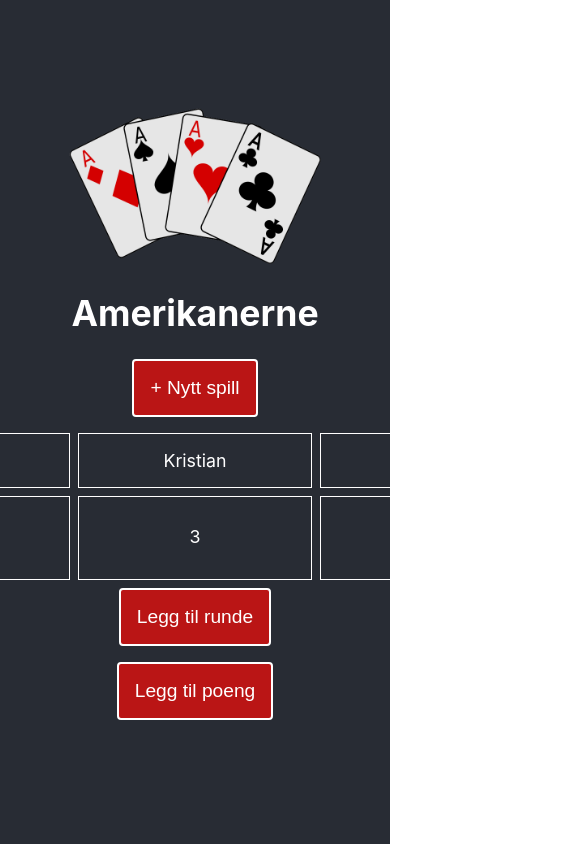
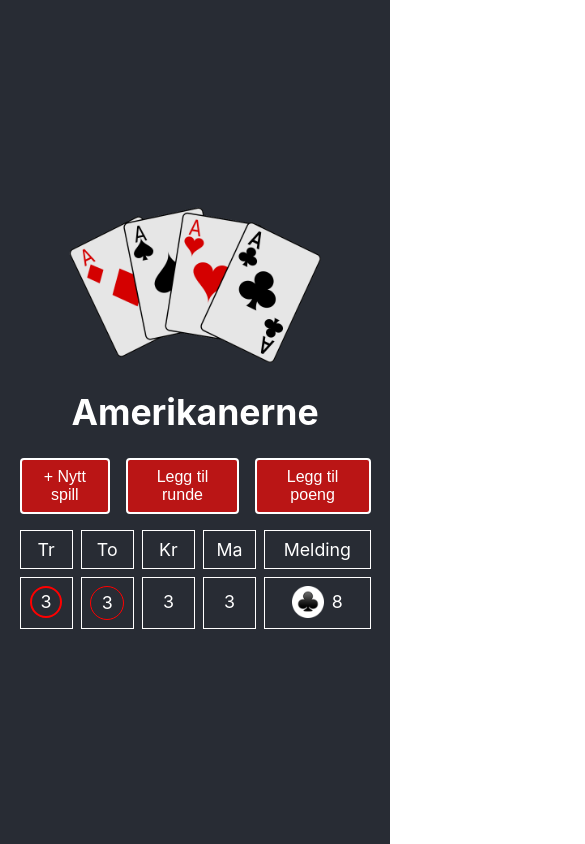
Before and after one commit to mathilwa/amerikanerne, a React (Create React App) app: page / in a window 390 px wide. Shown: the top 844 px of the page, 585 px wide, since content can reach past the window. Built offline with nearby package versions, Linux system fonts and the light colour scheme.

Commit message:
Litt mobilstyling

```diff
--- a/public/index.html
+++ b/public/index.html
@@ -3,7 +3,7 @@
   <head>
     <meta charset="utf-8" />
     <link rel="icon" href="%PUBLIC_URL%/favicon.ico" />
-    <meta name="viewport" content="width=device-width, initial-scale=1" />
+    <meta name="viewport" content="initial-scale=1.0, width=device-width" key="viewport" />
     <meta name="theme-color" content="#000000" />
     <meta
       name="description"
--- a/src/App.css
+++ b/src/App.css
@@ -15,9 +15,16 @@
     pointer-events: none;
 }
 
+.sideContainer {
+    width: 90%;
+    margin: 0 auto;
+    display: flex;
+    flex-direction: column;
+}
+
 .poengtabell {
     display: grid;
-    grid-template-columns: 2fr 2fr 2fr 2fr 2fr;
+    grid-template-columns: 2fr 2fr 2fr 2fr 4fr;
     min-height: 15px;
     list-style-type: none;
     grid-gap: 0.5rem;
@@ -25,8 +32,7 @@
 
 .poengtabell > * {
     border: 1px solid white;
-    width: 200px;
-    padding: 1rem;
+    padding: 0.5rem;
     margin-bottom: 0.5rem;
 }
 
@@ -82,7 +88,7 @@ input[type='number']::-webkit-inner-spin-button {
 }
 
 .slagIkon {
-    width: 50px;
+    width: 2rem;
 }
 
 .melding {
@@ -116,8 +122,8 @@ h3 {
 
 .knapp {
     -webkit-appearance: none;
-    padding: 1rem;
-    font-size: 1.2rem;
+    padding: 0.5rem;
+    font-size: 1rem;
     box-sizing: border-box;
     background-color: #ba1515;
     color: white;
@@ -142,6 +148,13 @@ h3 {
 
 .knappContainer {
     margin-bottom: 1rem;
+    width: 100%;
+    display: flex;
+    justify-content: flex-end;
+}
+
+.knappContainer > *:not(:last-child) {
+    margin-right: 1rem;
 }
 
 .poengContainer {
@@ -150,8 +163,8 @@ h3 {
 }
 
 .poengContainer > * {
-    width: 3rem;
-    height: 3rem;
+    width: 2rem;
+    height: 2rem;
     display: flex;
     justify-content: center;
     align-items: center;
@@ -182,3 +195,45 @@ h3 {
     padding: 1rem 1.5rem;
     margin-right: 1rem;
 }
+
+.tabellHeaderDesktop {
+    display: none;
+}
+
+@media screen and (min-width: 900px) {
+    .tabellHeaderMobil {
+        display: none;
+    }
+
+    .tabellHeaderDesktop {
+        display: block;
+    }
+
+    .poengContainer > * {
+        width: 3rem;
+        height: 3rem;
+    }
+
+    .poengtabell > * {
+        padding: 1rem;
+    }
+
+    .slagIkon {
+        width: 3rem;
+    }
+
+    .poengtabell {
+        grid-template-columns: 2fr 2fr 2fr 2fr 2fr;
+    }
+
+    .knapp {
+        padding: 1rem;
+        font-size: 1.2rem;
+    }
+}
+
+@media screen and (min-width: 1400px) {
+    .sideContainer {
+        width: 70%;
+    }
+}
--- a/src/App.tsx
+++ b/src/App.tsx
@@ -45,7 +45,7 @@ export const slagIkoner: {
     },
 };
 
-type Spiller = Record<string, string>;
+type Spiller = Record<string, { navn: string; forkortelse: string }>;
 export interface Melding {
     slag: Slag | null;
     antallStikk: number | null;
@@ -55,10 +55,16 @@ export type Poeng = Record<string, number>;
 export type Runder = Record<string, Runde>;
 
 export const spillereData: Spiller = {
-    '1': 'Trond',
-    '2': 'Torunn',
-    '3': 'Kristian',
-    '4': 'Mathilde',
+    '1': {
+        navn: 'Trond',
+        forkortelse: 'Tr',
+    },
+    '2': { navn: 'Torunn', forkortelse: 'To' },
+    '3': { navn: 'Kristian', forkortelse: 'Kr' },
+    '4': {
+        navn: 'Mathilde',
+        forkortelse: 'Ma',
+    },
 };
 
 export interface Runde {
@@ -114,11 +120,18 @@ const App: React.FC = () => {
                 <img src={logo} className="App-logo" alt="logo" />
             </header>
 
+            <div className="sideContainer">
                 <h1>Amerikanerne</h1>
 
                 <div className="knappContainer">
                     <button className="knapp" onClick={() => setVisNyttSpillModal(true)}>
                         + Nytt spill
+                    </button>
+                    <button className="knapp" onClick={() => setVisSettNyRundeModal(true)}>
+                        Legg til runde
+                    </button>
+                    <button className="knapp" onClick={() => setVisGiPoengModal(true)}>
+                        Legg til poeng
                     </button>
                 </div>
                 <NyttSpillModal
@@ -129,12 +142,6 @@ const App: React.FC = () => {
 
                 <SpillTabell spill={spill} />
 
-            <div className="knappContainer">
-                <button className="knapp" onClick={() => setVisSettNyRundeModal(true)}>
-                    Legg til runde
-                </button>
-            </div>
-
                 <NyRundeModal
                     visNyttSpillInput={visSettNyRundeModal}
                     startNyRunde={startNyRunde}
@@ -142,12 +149,6 @@ const App: React.FC = () => {
                     onAvbryt={() => setVisSettNyRundeModal(false)}
                 />
                 {spill.runder && (
-                <>
-                    <div className="knappContainer">
-                        <button className="knapp" onClick={() => setVisGiPoengModal(true)}>
-                            Legg til poeng
-                        </button>
-                    </div>
                     <GiPoengForRundeModal
                         oppdatertRundeMedPoeng={(nyRunde) => {
                             const sisteRundeIndex = spill.runder ? Object.keys(spill.runder).length : 0;
@@ -159,7 +160,6 @@ const App: React.FC = () => {
                         spillerIder={spill.spillerIder}
                         onAvbryt={() => setVisGiPoengModal(false)}
                     />
-                </>
                 )}
 
                 {gamleSpill.length > 0 && (
@@ -170,6 +170,7 @@ const App: React.FC = () => {
                     </div>
                 )}
             </div>
+        </div>
     );
 };
 
--- a/src/GiPoengForRundeModal.tsx
+++ b/src/GiPoengForRundeModal.tsx
@@ -56,8 +56,8 @@ const GiPoengForRundeModal: React.FC<Props> = ({
                 {gjeldendeRunde.lag && (
                     <>
                         <h3>
-                            {`Klarte ${spillereData[gjeldendeRunde.lag[0]]} og ${
-                                spillereData[gjeldendeRunde.lag[1]]
+                            {`Klarte ${spillereData[gjeldendeRunde.lag[0]].navn} og ${
+                                spillereData[gjeldendeRunde.lag[1]].navn
                             } det?`}{' '}
                         </h3>
                         <div>
@@ -85,7 +85,7 @@ const GiPoengForRundeModal: React.FC<Props> = ({
                 {spillerIder.map((id) => (
                     <div key={id} className="leggTilNyePoeng">
                         <label className="labelNyePoeng">
-                            {spillereData[id]}
+                            {spillereData[id].navn}
                             <input
                                 className="inputNyePoeng"
                                 type="text"
--- a/src/NyRundeModal.tsx
+++ b/src/NyRundeModal.tsx
@@ -64,6 +64,7 @@ const NyRundeModal: React.FC<Props> = ({ visNyttSpillInput, startNyRunde, spille
                                                 : slagIkoner[typeSlag].vanlig
                                         }
                                         className="slagIkon"
+                                        alt=""
                                     />
                                 </label>
                             ))}
@@ -99,7 +100,7 @@ const NyRundeModal: React.FC<Props> = ({ visNyttSpillInput, startNyRunde, spille
                                 }}
                                 checked={nyMelder === melder}
                             />
-                            {spillereData[melder]}
+                            {spillereData[melder].navn}
                         </label>
                     ))}
                 </div>
@@ -112,7 +113,7 @@ const NyRundeModal: React.FC<Props> = ({ visNyttSpillInput, startNyRunde, spille
                             className={`velgLag ${nyttLag.includes(id) ? 'paLag' : ''} `}
                             onClick={() => oppdaterNyttLag(id)}
                         >
-                            {spillereData[id]}
+                            {spillereData[id].navn}
                         </div>
                     ))}
                 </div>
--- a/src/NyttSpillModal.tsx
+++ b/src/NyttSpillModal.tsx
@@ -30,7 +30,7 @@ const NyttSpillModal: React.FC<Props> = ({ visNyttSpillInput, setNyttSpill, onAv
                 <h2>Spillere:</h2>
                 <div className="spillere">
                     {spillerIder.map((id) => (
-                        <div key={'spillere' + id}>{spillereData[id]}</div>
+                        <div key={'spillere' + id}>{spillereData[id].navn}</div>
                     ))}
                 </div>
 
--- a/src/SpillTabell.tsx
+++ b/src/SpillTabell.tsx
@@ -28,7 +28,10 @@ const SpillTabell: React.FC<Props> = ({ spill }) => {
         <>
             <div className="poengtabell">
                 {spill.spillerIder.map((id) => (
-                    <span key={'navn' + id}>{spillereData[id]}</span>
+                    <>
+                    <span key={'navn' + id} className="tabellHeaderMobil">{spillereData[id].forkortelse}</span>
+                    <span key={'navn' + id} className="tabellHeaderDesktop">{spillereData[id].navn}</span>
+                    </>
                 ))}
                 <span>Melding</span>
             </div>
@@ -56,6 +59,7 @@ const SpillTabell: React.FC<Props> = ({ spill }) => {
                                                     <img
                                                         className="slagIkon"
                                                         src={slagIkoner[runder[runde].melding!.slag!].vanlig}
+                                                        alt=""
                                                     />
                                                     <div>{`${runder[runde].melding.antallStikk}`}</div>
                                                 </div>
```
Also changed, not shown: 8 other files (tests, documents, lock files or other folders). Lines whose indentation alone changed are shown as unchanged.
